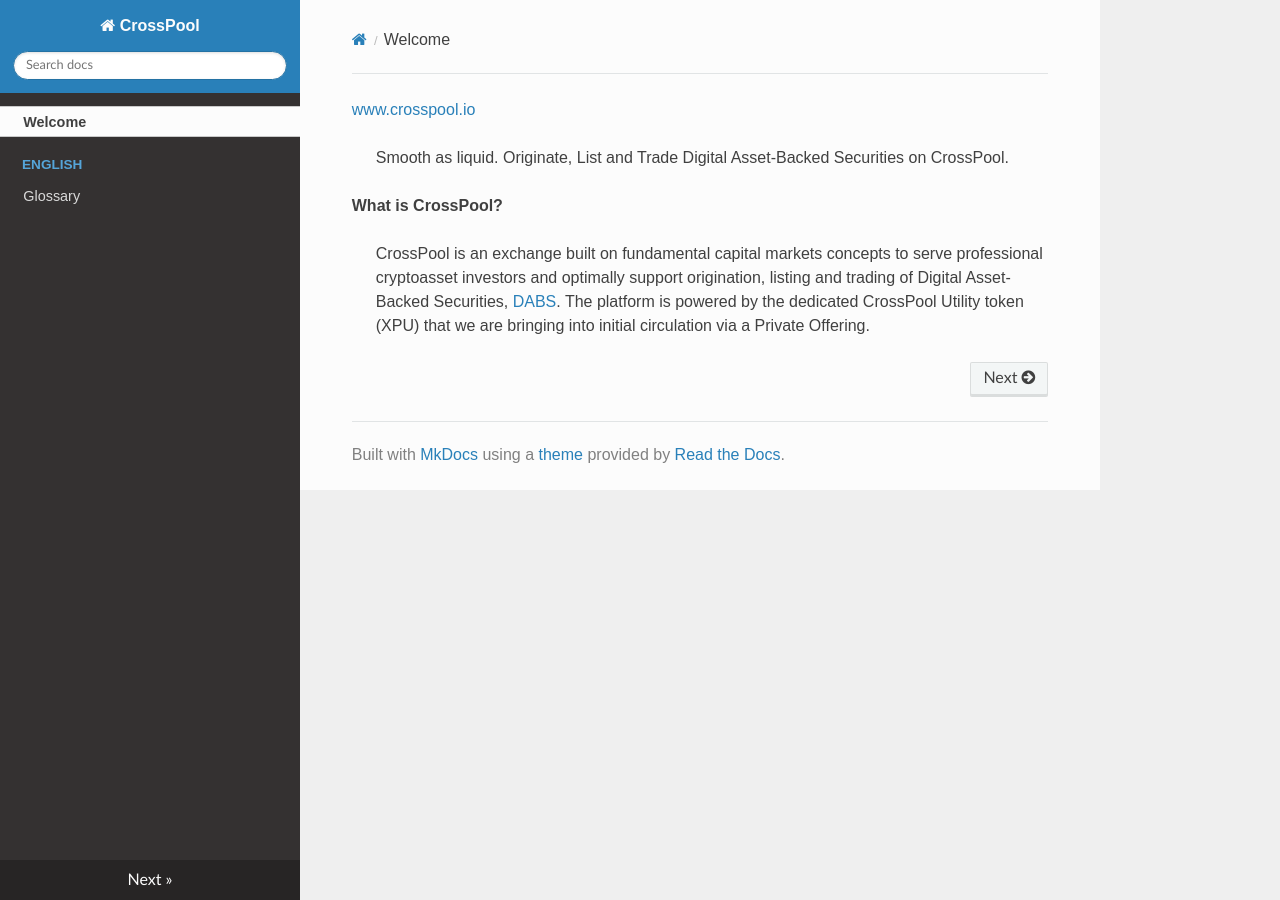
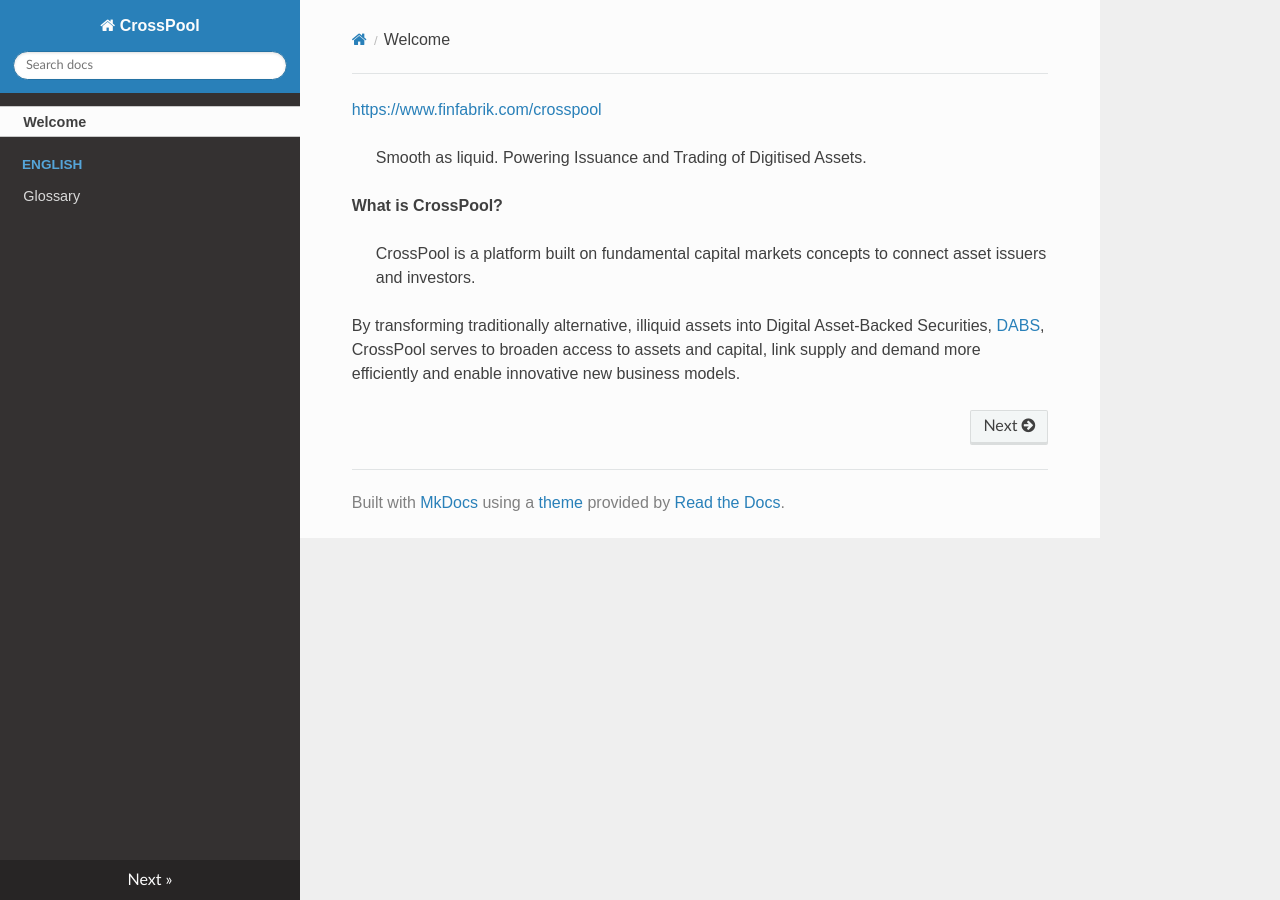
Before and after one commit to finfabrik/xp-docs, an MkDocs documentation site: the page built from docs/index.md, in a window 1280 px wide. Built offline with MkDocs 1.6.1, drawn with Linux system fonts in a browser that asks for light colours; nearby versions of some CDN libraries; old or Windows-style settings are respelled for this version of MkDocs.

Commit message:
update description

```diff
--- a/docs/index.md
+++ b/docs/index.md
@@ -1,8 +1,9 @@
-[www.crosspool.io](https://www.crosspool.io)
+[https://www.finfabrik.com/crosspool](https://www.finfabrik.com/crosspool)
 
-> Smooth as liquid. Originate, List and Trade Digital Asset-Backed Securities on CrossPool.
+> Smooth as liquid. Powering Issuance and Trading of Digitised Assets.
 
 **What is CrossPool?**
 
-> CrossPool is an exchange built on fundamental capital markets concepts to serve professional cryptoasset investors and optimally support origination, listing and trading of Digital Asset-Backed Securities, [DABS](en/glossary/#dabs).
-‍The platform is powered by the dedicated CrossPool Utility token (XPU) that we are bringing into initial circulation via a Private Offering.
+> CrossPool is a platform built on fundamental capital markets concepts to connect asset issuers and investors.
+
+By transforming traditionally alternative, illiquid assets into Digital Asset-Backed Securities, [DABS](en/glossary/#dabs), CrossPool serves to broaden access to assets and capital, link supply and demand more efficiently and enable innovative new business models.
```
